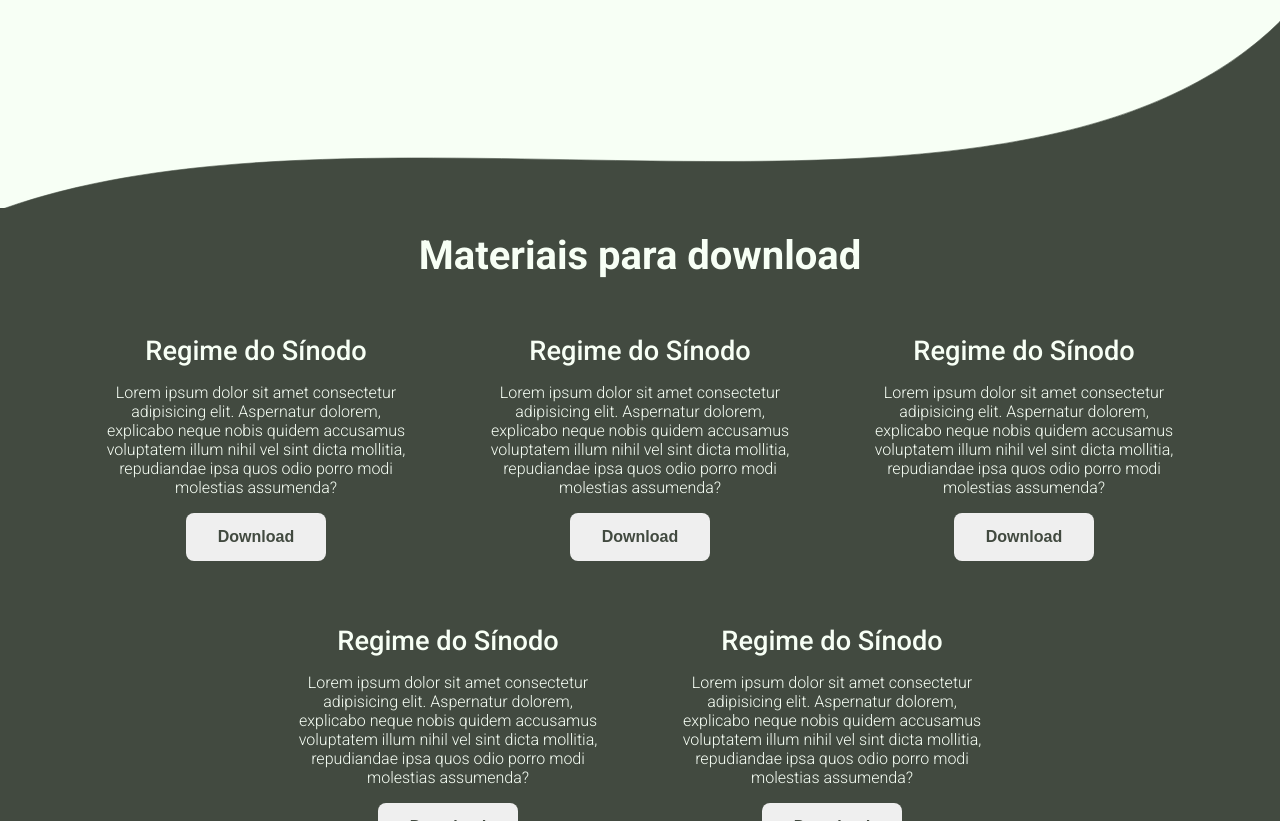
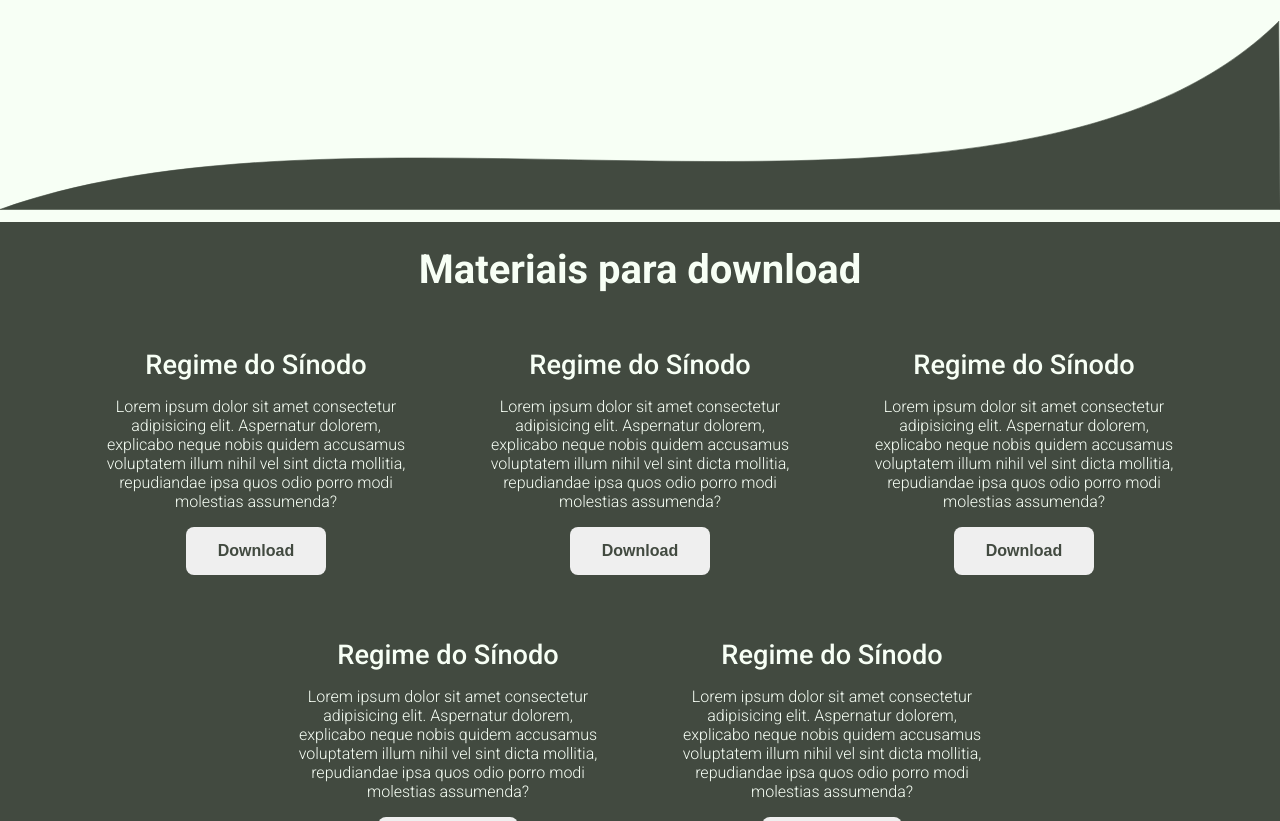
Before and after one commit to edimarscopel/sinodovacaria, a plain HTML site: page index.html in a window 1280 px wide. Shown: the part 6207-7028 px from the top of the page. Drawn offline with Linux system fonts and the light colour scheme.

```diff
--- a/index.html
+++ b/index.html
@@ -1,6 +1,6 @@
 <!DOCTYPE html>
 <html lang="pt-BR">
-
+<!--VERSÃO 0.9-->
 <head>
     <meta charset="UTF-8">
     <meta http-equiv="X-UA-Compatible" content="IE=edge">
@@ -247,15 +247,6 @@
     <section id="diocese">
         <div class="colunas">
 
-            <!--
-
-                <div>
-                    <img src="./assets/catedral_vacaria.jpeg" alt="Foto de frente da Catedral Nossa Senhora da Oliveira"
-                        id="foto_catedral">
-                    <img src="./assets/img_oliveira.jpeg" alt="Imagem original de Nossa Senhora da Oliveira"
-                        id="foto_oliveira">
-                </div>
-            -->
 
             <svg version="1.1" viewBox="0 0 132.29 119.06" xmlns="http://www.w3.org/2000/svg"
                 xmlns:xlink="http://www.w3.org/1999/xlink">
@@ -384,8 +375,7 @@
         </div>
     </section>
 
-
-    <svg width="100%" version="1.1" viewBox="-2 0 1920 283" xmlns="http://www.w3.org/2000/svg">
+    <svg width="100%" version="1.1" viewBox="0 0 1920 303" xmlns="http://www.w3.org/2000/svg" id="separador_materiais">
         <g transform="matrix(.35278 0 0 .35278 -93.486 -848.84)">
             <path d="m5702.1 2408.4 5.5207 799h-5442.5c1590.4-571.91 4327.5 293.29 5437-799z" fill="#424A40"
                 stroke="#424A40" stroke-linecap="square" stroke-width="2.4577"
```
Also changed, not shown: style.css (line endings or trailing spaces).
